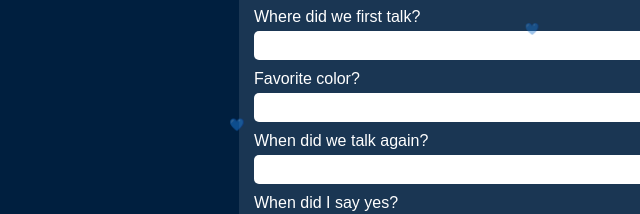
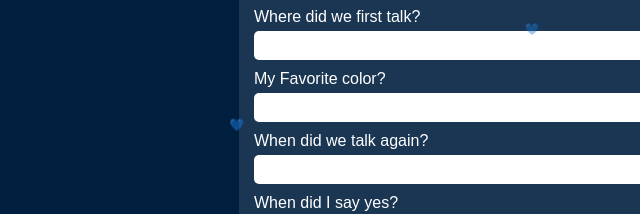
Before and after one commit to maneroaudrey/1st, a plain HTML site: page index.html in a window 1280 px wide. Both pictures are taken after a click on the element 640 px from the left and 160 px from the top of the page. Shown: the part 503-717 px from the top of the page, 51-691 px from the left. Drawn offline with Linux system fonts and the light colour scheme.

Commit message:
Update label for favorite color question

```diff
--- a/index.html
+++ b/index.html
@@ -150,7 +150,7 @@ canvas {
 <label>Where did we first talk?</label>
 <input id="q1">
 
-<label>Favorite color?</label>
+<label>My Favorite color?</label>
 <input id="q2">
 
 <label>When did we talk again?</label>
```
